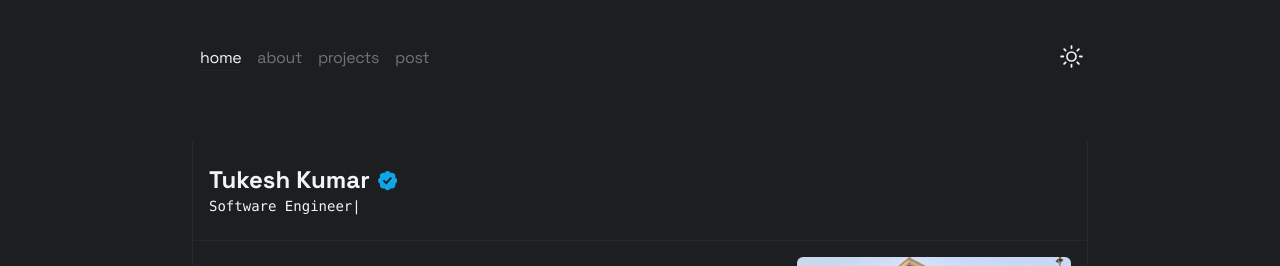
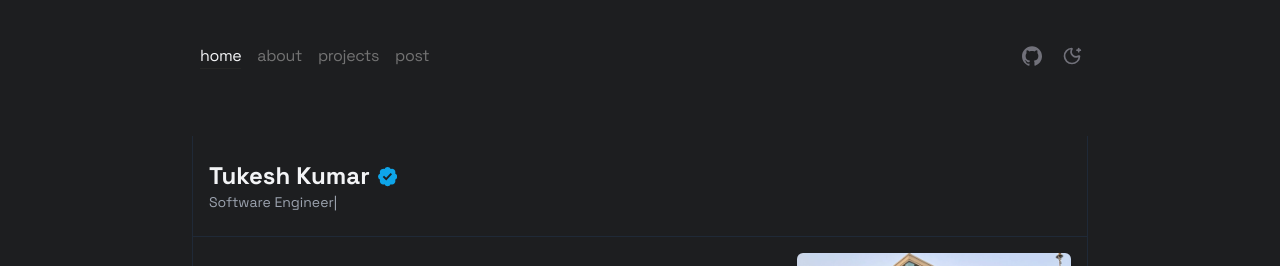
Before and after one commit to Tukesh1/tukesh.sbs, a Next.js app: page / in a window 1280 px wide. Shown: the top 266 px of the page. Built offline with nearby package versions, Linux system fonts and the light colour scheme.

Commit message:
Enhance theme toggler with icons and improve structure for better accessibility

```diff
--- a/src/app/page.tsx
+++ b/src/app/page.tsx
@@ -33,7 +33,7 @@ export default function Home() {
               Tukesh Kumar
               <VerifiedIcon className="inline-block size-[0.8em] translate-y-px text-sky-500 select-none" aria-hidden="true" />
             </PanelTitle>
-            <p className="font-mono text-sm text-balance text-muted-foreground select-none">
+            <p className=" text-sm text-balance text-muted-foreground dark:text-gray-400 select-none">
               <Typewriter
                 phrases={["Open Source Contributor", "Software Engineer", "Always learning, always shipping."]}
               />
--- a/src/components/theme-toggle.tsx
+++ b/src/components/theme-toggle.tsx
@@ -1,32 +1,50 @@
 "use client";
-
+import { MoonStarIcon, SunIcon } from "lucide-react";
 import { useTheme } from "next-themes";
-import { MoonIcon, SunIcon } from "./icons";
+import React, { useEffect, useState } from "react";
 
 export function ThemeToggler() {
   const { theme, setTheme } = useTheme();
+  const [isMounted, setIsMounted] = useState(false);
+
+  useEffect(() => {
+    setIsMounted(true);
+  }, []);
+
+  if (!isMounted) {
+    return <div className="flex h-8 w-8" />;
+  }
+
+  const handleToggle = () => {
+    setTheme(theme === "dark" ? "light" : "dark");
+  };
 
   return (
+    <div className="flex items-center gap-2">
+      <a
+        href="https://github.com/Tukesh1/tukesh.sbs"
+        target="_blank"
+        rel="noopener"
+        data-slot="button"
+        className="flex size-8 items-center justify-center rounded-full transition-all text-zinc-500 hover:text-zinc-950 dark:text-zinc-500 dark:hover:text-zinc-50"
+      >
+        <svg viewBox="0 0 24 24" aria-hidden="true" className="size-5">
+          <path d="M12 .297c-6.63 0-12 5.373-12 12 0 5.303 3.438 9.8 8.205 11.385.6.113.82-.258.82-.577 0-.285-.01-1.04-.015-2.04-3.338.724-4.042-1.61-4.042-1.61C4.422 18.07 3.633 17.7 3.633 17.7c-1.087-.744.084-.729.084-.729 1.205.084 1.838 1.236 1.838 1.236 1.07 1.835 2.809 1.305 3.495.998.108-.776.417-1.305.76-1.605-2.665-.3-5.466-1.332-5.466-5.93 0-1.31.465-2.38 1.235-3.22-.135-.303-.54-1.523.105-3.176 0 0 1.005-.322 3.3 1.23.96-.267 1.98-.399 3-.405 1.02.006 2.04.138 3 .405 2.28-1.552 3.285-1.23 3.285-1.23.645 1.653.24 2.873.12 3.176.765.84 1.23 1.91 1.23 3.22 0 4.61-2.805 5.625-5.475 5.92.42.36.81 1.096.81 2.22 0 1.606-.015 2.896-.015 3.286 0 .315.21.69.825.57C20.565 22.092 24 17.592 24 12.297c0-6.627-5.373-12-12-12" fill="currentColor"></path>
+        </svg>
+        <span className="sr-only">GitHub</span>
+      </a>
+
       <button
         aria-label="Toggle theme"
-      onClick={() => {
-        if (theme === "dark") {
-          setTheme("light");
-          return;
-        }
-        setTheme("dark");
-      }}
-      className="rounded-xs rounded p-1 hover:bg-gray-200 hover:dark:bg-[#313131]"
+        onClick={handleToggle}
+        className="relative flex size-8 items-center justify-center rounded-full transition-all text-zinc-400 hover:text-zinc-950 dark:text-zinc-500 dark:hover:text-zinc-50"
       >
         {theme === "dark" ? (
-        <span className="sun-icon">
-          <SunIcon height={25} width={25} />
-        </span>
+          <MoonStarIcon className="size-5" />
         ) : (
-        <span className="moon-icon">
-          <MoonIcon height={25} width={25} />
-        </span>
+          <SunIcon className="size-5" />
         )}
       </button>
+    </div>
   );
 }
```
Lines whose indentation alone changed are shown as unchanged.
